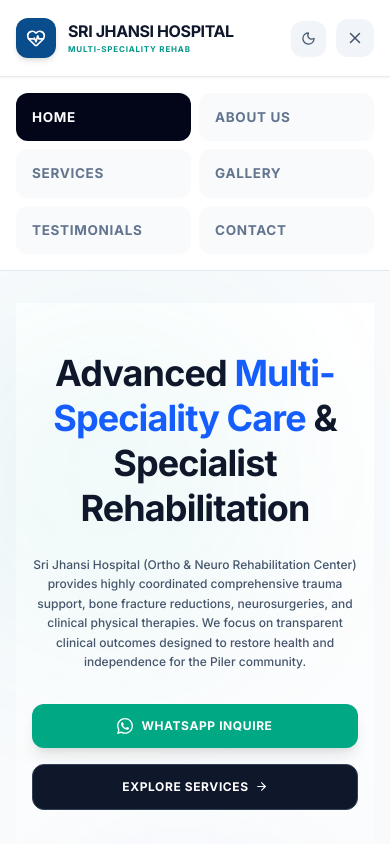
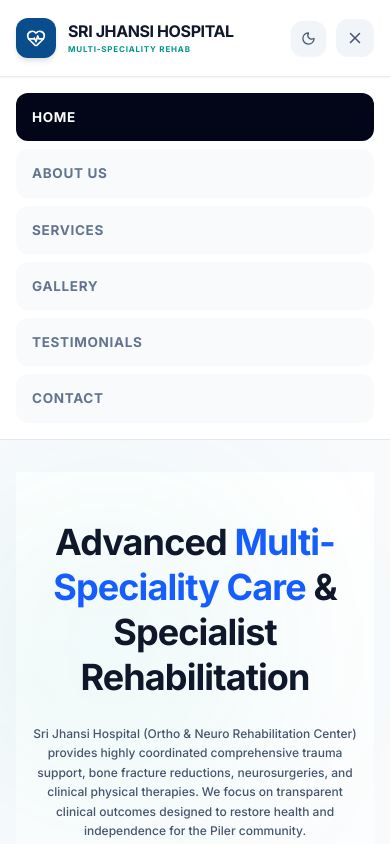
Before and after one commit to Sasankreddynare/Jhansi-Hospital, a React (Vite) app: page / in a window 390 px wide. Both pictures are taken after a click on the button 355 px from the left and 38 px from the top of the page. Shown: the top 844 px of the page. Built offline with nearby package versions, Linux system fonts and the light colour scheme.

Commit message:
fix(nav): update mobile menu layout to list view
Change mobile navigation items from a two-column grid to a single-column layout for better readability and alignment.

```diff
--- a/src/App.tsx
+++ b/src/App.tsx
@@ -513,7 +513,7 @@
       {mobileMenuOpen && (
         <div className="lg:hidden bg-white dark:bg-slate-900 border-b border-slate-200 dark:border-slate-800 px-4 py-4 space-y-3 relative z-39 animate-fade-in text-left">
 
-          <div className="grid grid-cols-2 gap-2">
+          <div className="flex flex-col gap-2">
             {[
               { id: 'home', label: 'Home' },
               { id: 'about', label: 'About Us' },
```
